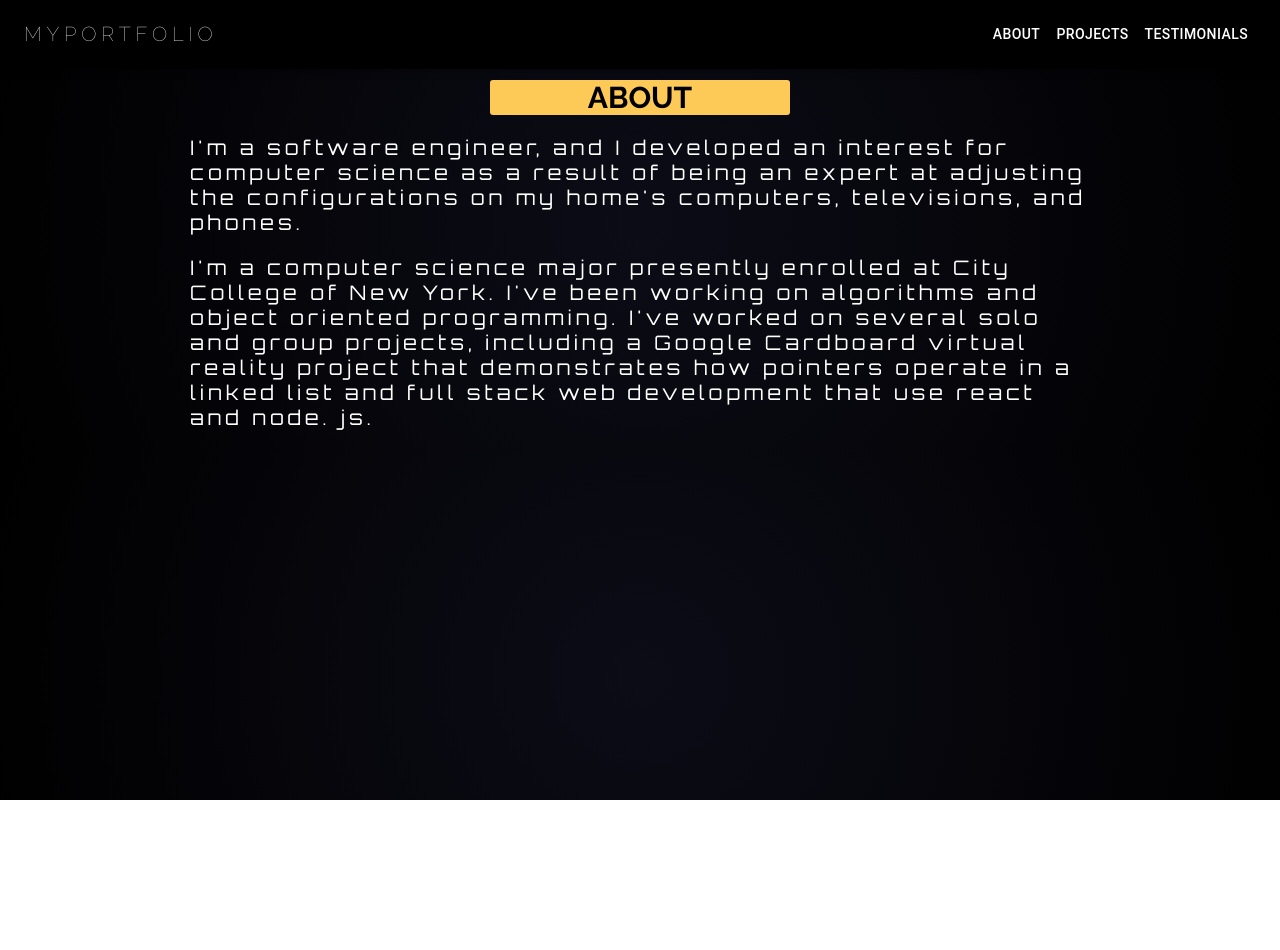
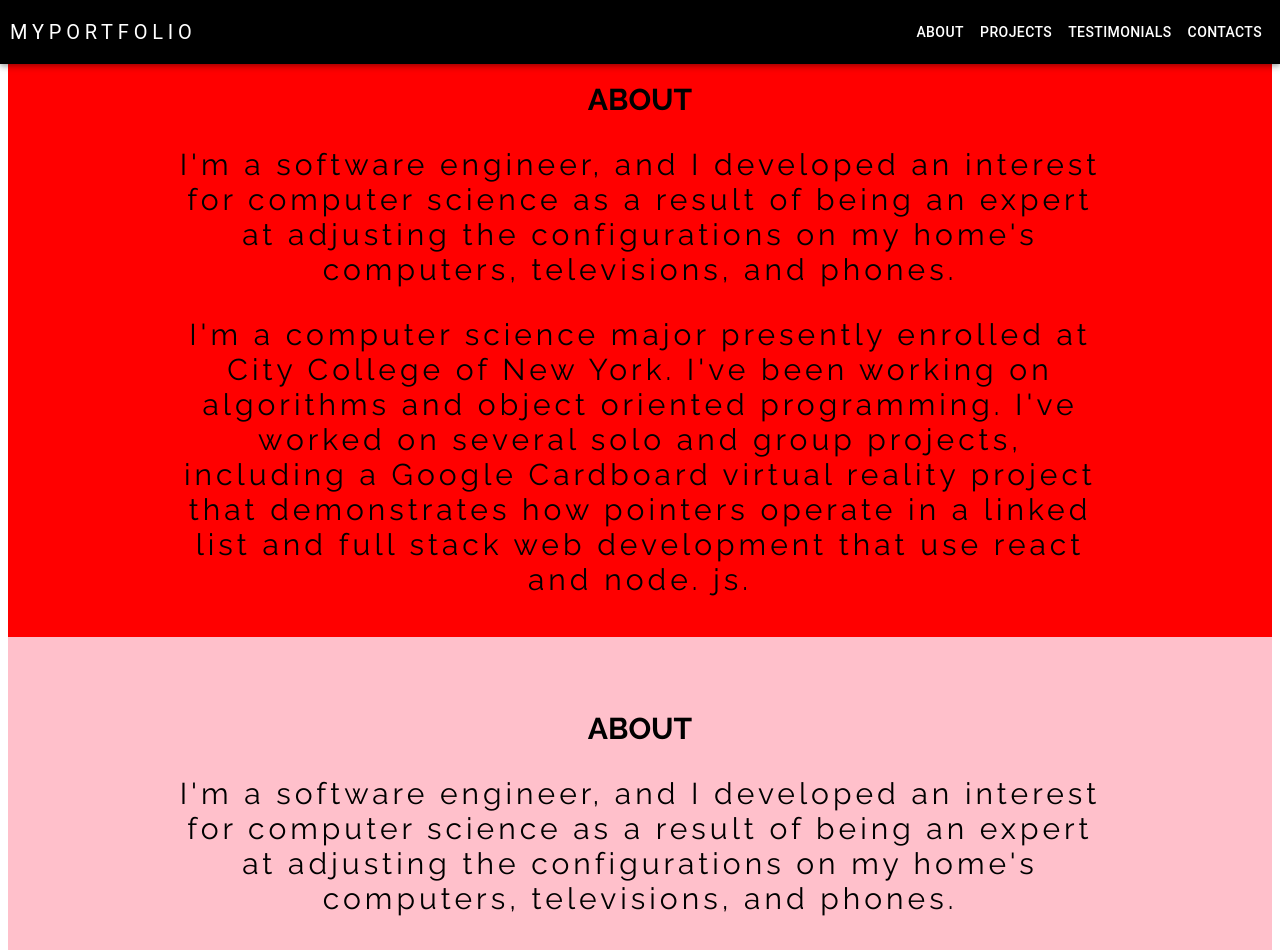
Before and after one commit to boundy99/My-Portfolio, a React (Create React App) app: page / in a window 1280 px wide. Shown: the top 950 px of the page. Before the commit the page ends 800 px from the top, so only its background shows below. Built offline with nearby package versions, Linux system fonts and the light colour scheme.

Commit message:
Feat: fixed Navbar

```diff
--- a/public/index.html
+++ b/public/index.html
@@ -6,7 +6,7 @@
     <link rel="stylesheet" href="style.css" />
     <link rel="preconnect" href="https://fonts.googleapis.com">
     <link rel="preconnect" href="https://fonts.gstatic.com" crossorigin>
-    <link href="https://fonts.googleapis.com/css2?family=Dancing+Script&family=Orbitron:wght@400;700&family=Raleway:wght@100;400;500;700;900&display=swap" rel="stylesheet">
+    <link href="https://fonts.googleapis.com/css2?family=Raleway:wght@300;400;500;700&display=swap" rel="stylesheet">
 </head>
 
 <body>
--- a/public/style.css
+++ b/public/style.css
@@ -1,21 +1,17 @@
 body {
-    background: rgb(12, 12, 23);
-    background: radial-gradient(circle, rgba(12, 12, 23, 1) 0%, rgba(0, 0, 0, 1) 100%);
+    font-family: 'Raleway';
+    color: black;
+    background-color: white;
 }
 
 .section {
-    background-color: #feca57;
     font-size: 15px;
-    border-radius: 3px;
-    font-family: 'Raleway', sans-serif;
-    color: black;
-    margin-top: 80px;
+    margin-top: 64px;
     text-align: center;
+    font-weight: 400;
 }
 
 .about {
-    font-family: 'Orbitron', cursive;
-    color: white;
-    font-size: 20px;
+    font-size: 30px;
     letter-spacing: 4px;
 }
--- a/src/components/App.js
+++ b/src/components/App.js
@@ -12,14 +12,29 @@ export default function App() {
   return (
     <div>
       <Navbar />
-      <Container className='container' disableGutters sx={{maxWidth: 'xl', height: '100%'}}>
+      <Container  className='container' maxWidth={false} disableGutters sx={{backgroundColor: 'red', p: '10px', m: 0}}>
       <Box sx={{width: '25%', margin: 'auto'}}>
       <Section text='ABOUT'/>
       </Box>
-      <Box sx={{width: '75%', margin: 'auto'}}>
+      <Box sx={{width: '75%', margin: 'auto', textAlign:'center'}}>
       <About/>
       </Box>
-
+      </Container>
+      <Container  className='container' maxWidth={false} disableGutters sx={{backgroundColor: 'pink', p: '10px', m: 0}}>
+      <Box sx={{width: '25%', margin: 'auto'}}>
+      <Section text='ABOUT'/>
+      </Box>
+      <Box sx={{width: '75%', margin: 'auto', textAlign:'center'}}>
+      <About/>
+      </Box>
+      </Container>
+      <Container  className='container' maxWidth={false} disableGutters sx={{backgroundColor: 'purple', p: '10px', m: 0}}>
+      <Box sx={{width: '25%', margin: 'auto'}}>
+      <Section text='ABOUT'/>
+      </Box>
+      <Box sx={{width: '75%', margin: 'auto', textAlign:'center'}}>
+      <About/>
+      </Box>
       </Container>
     </div>
   )
--- a/src/components/Navbar.jsx
+++ b/src/components/Navbar.jsx
@@ -6,12 +6,11 @@ import IconButton from '@mui/material/IconButton';
 import Typography from '@mui/material/Typography';
 import Menu from '@mui/material/Menu';
 import MenuIcon from '@mui/icons-material/Menu';
-import Container from '@mui/material/Container';
 import Button from '@mui/material/Button';
 import MenuItem from '@mui/material/MenuItem';
 
 
-const pages = ['About', 'Projects', 'Testimonials'];
+const pages = ['About', 'Projects', 'Testimonials', 'Contacts'];
 
 
 export default function Navbar() {
@@ -26,9 +25,8 @@ export default function Navbar() {
   };
 
   return (
-    <AppBar sx={{backgroundColor: 'black'}}>
-      <Container maxWidth="xl">
-        <Toolbar disableGutters>
+    <AppBar fixed sx={{backgroundColor: 'black',  mr: 0, width: '100%'}}>
+        <Toolbar disableGutters sx={{height: '18px', pl: '10px', pr: '10px'}}>
           <Typography
             variant="h6"
             noWrap
@@ -37,8 +35,7 @@ export default function Navbar() {
             sx={{
               mr: 2,
               display: { xs: 'none', md: 'flex' },
-              fontFamily: 'Raleway',
-              fontWeight: 300,
+              fontWeight: 400,
               letterSpacing: '.3rem',
               color: 'white',
               textDecoration: 'none',
@@ -93,7 +90,7 @@ export default function Navbar() {
               display: { xs: 'flex', md: 'none' },
               flexGrow: 1,
               fontFamily: 'Raleway',
-              fontWeight: 700,
+              fontWeight: 400,
               letterSpacing: '.3rem',
               color: 'white',
               textDecoration: 'none',
@@ -114,7 +111,6 @@ export default function Navbar() {
           </Box>
 
         </Toolbar>
-      </Container>
     </AppBar>
   );
 }
```
